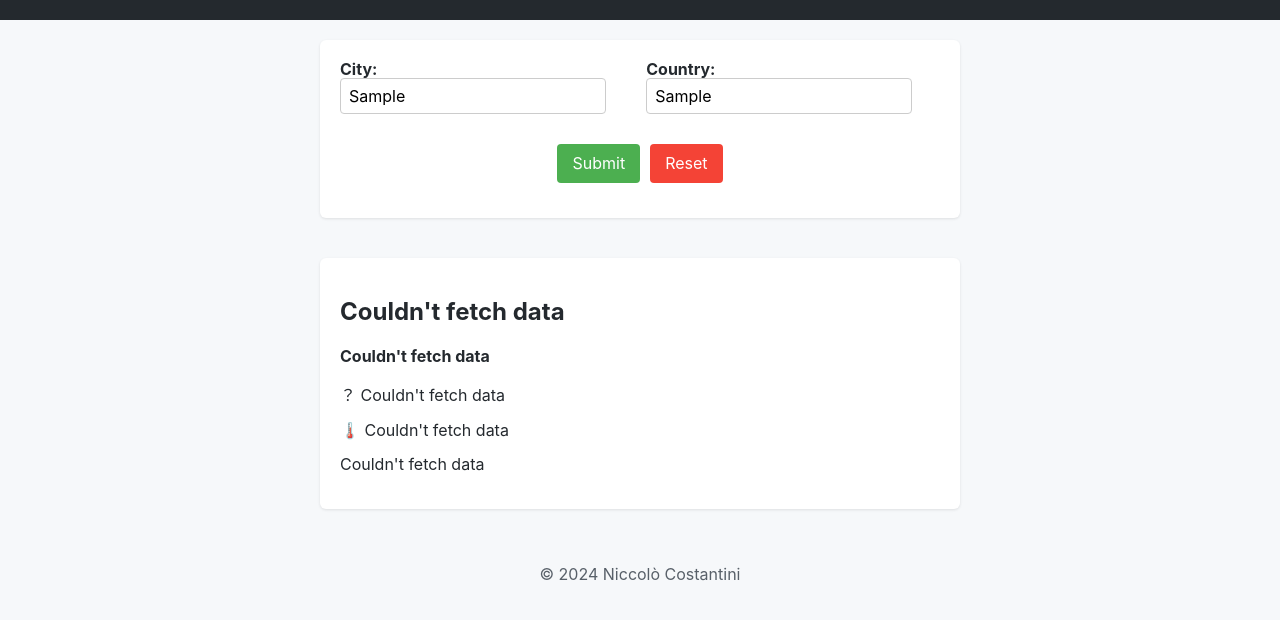
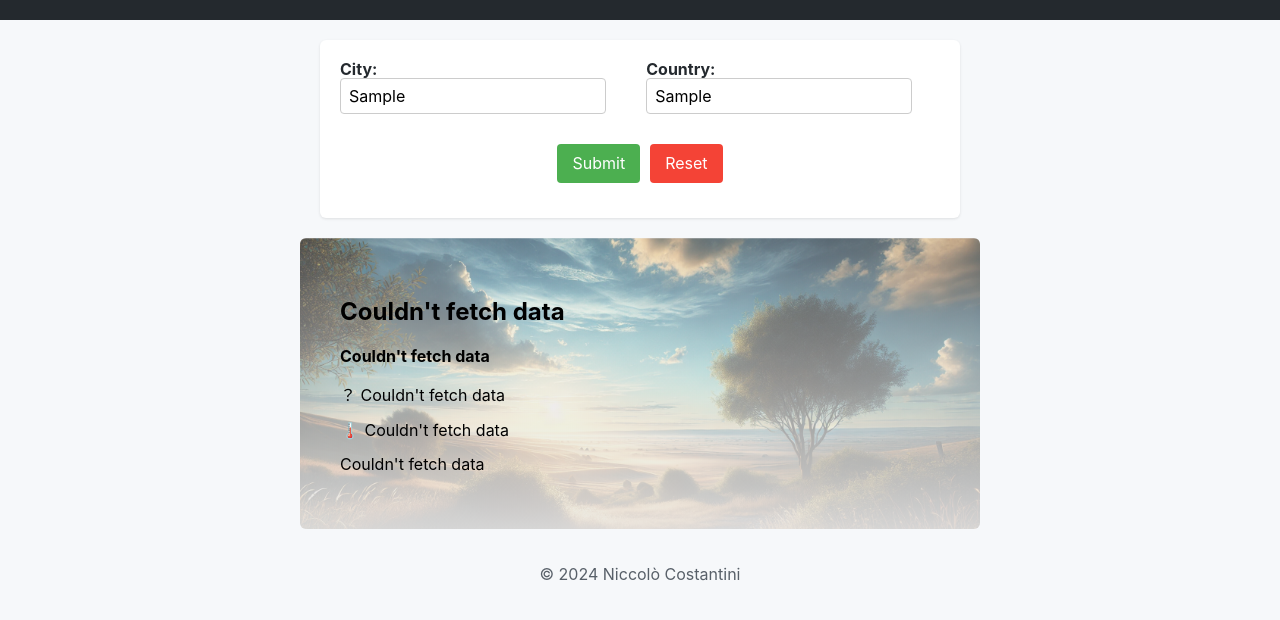
Before and after one commit to niccostantini/odin-weater-forecast, a website built with webpack: page src/template.html in a window 1280 px wide. Both pictures are taken after typing "Sample", "Sample" into the empty fields and a click on the button "Submit". Shown: the part 100-720 px from the top of the page. Built offline with nearby package versions, Linux system fonts and the light colour scheme; no server answers.

Commit message:
Style #info bg image

```diff
--- a/src/styles.css
+++ b/src/styles.css
@@ -77,6 +77,19 @@ form {
     opacity: 1;
     transition: opacity 0.5s;
 }
+#info {
+    background-image: linear-gradient(to bottom, rgba(224, 224, 224, 0.3), rgba(234, 234, 234, 0.9)), url('https://raw.githubusercontent.com/niccostantini/odin-weater-forecast/refs/heads/main/src/assets/images/clear.webp');
+    background-size: cover;
+    background-position: center;
+    background-color: rgba(0, 0, 0, 0.9); /* Add a semi-transparent background color */
+    border-radius: 6px;
+}
+
+#info .content {
+    background-color: transparent;
+    color: black;
+    box-shadow: none
+}
 
 .footer {
     text-align: center;
```
